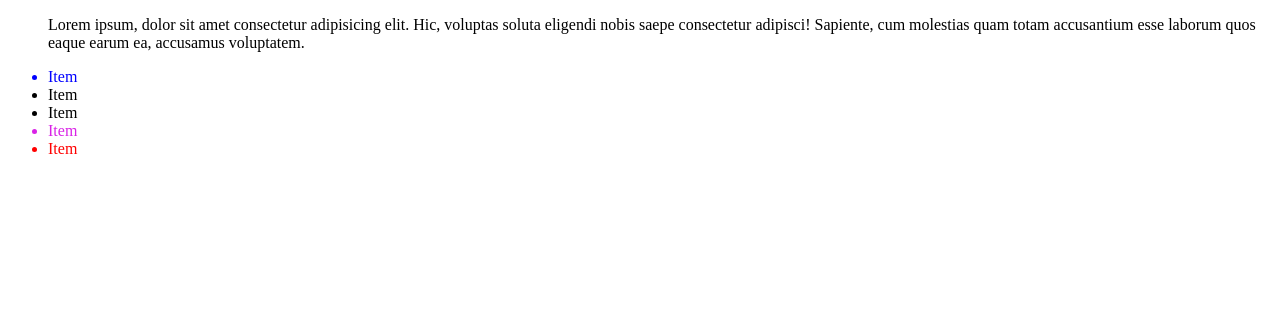
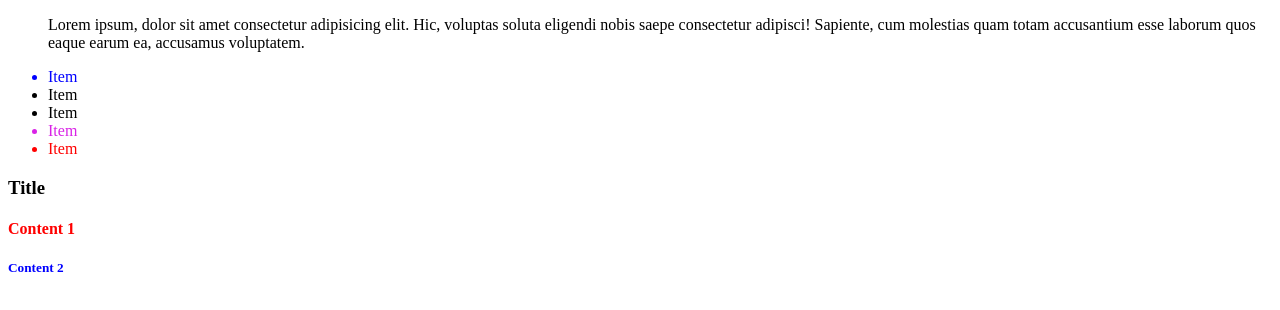
Before and after one commit to TranVuHoang/evondev-htmlcssbasic, a plain HTML site: page 3-css-f2/type_selector.html in a window 1280 px wide. Drawn offline with Linux system fonts and the light colour scheme.

Commit message:
#40 css combinators: +, ~, >

```diff
--- a/3-css-f2/css/type.css
+++ b/3-css-f2/css/type.css
@@ -13,3 +13,11 @@
 li:nth-last-of-type(2) {
   color: #d922e6;
 }
+
+h3 + .title {
+  color: red;
+}
+
+h3 ~ .title2 {
+  color: blue;
+}
--- a/3-css-f2/type_selector.html
+++ b/3-css-f2/type_selector.html
@@ -20,5 +20,9 @@
       <li>Item</li>
       <li>Item</li>
     </ul>
+
+    <h3>Title</h3>
+    <h4 class="title">Content 1</h4>
+    <h5 class="title2">Content 2</h5>
   </body>
 </html>
```
